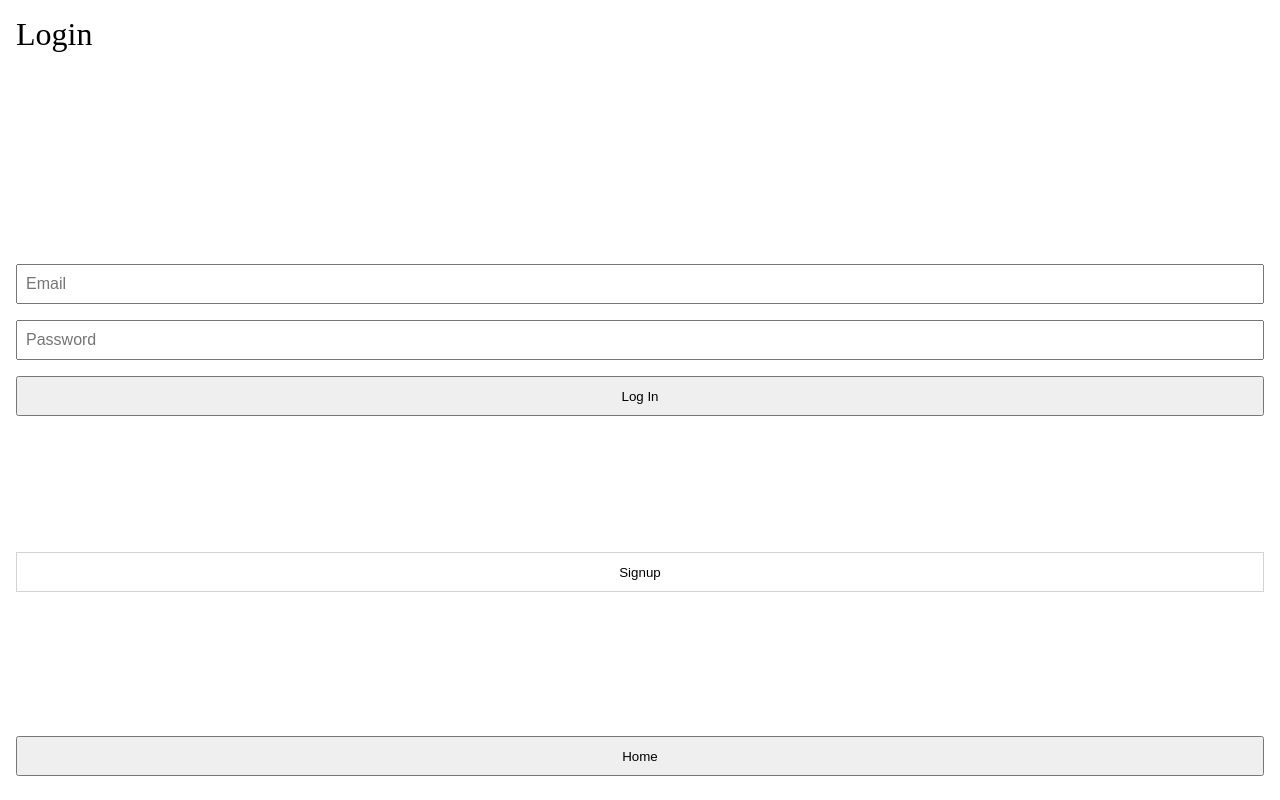
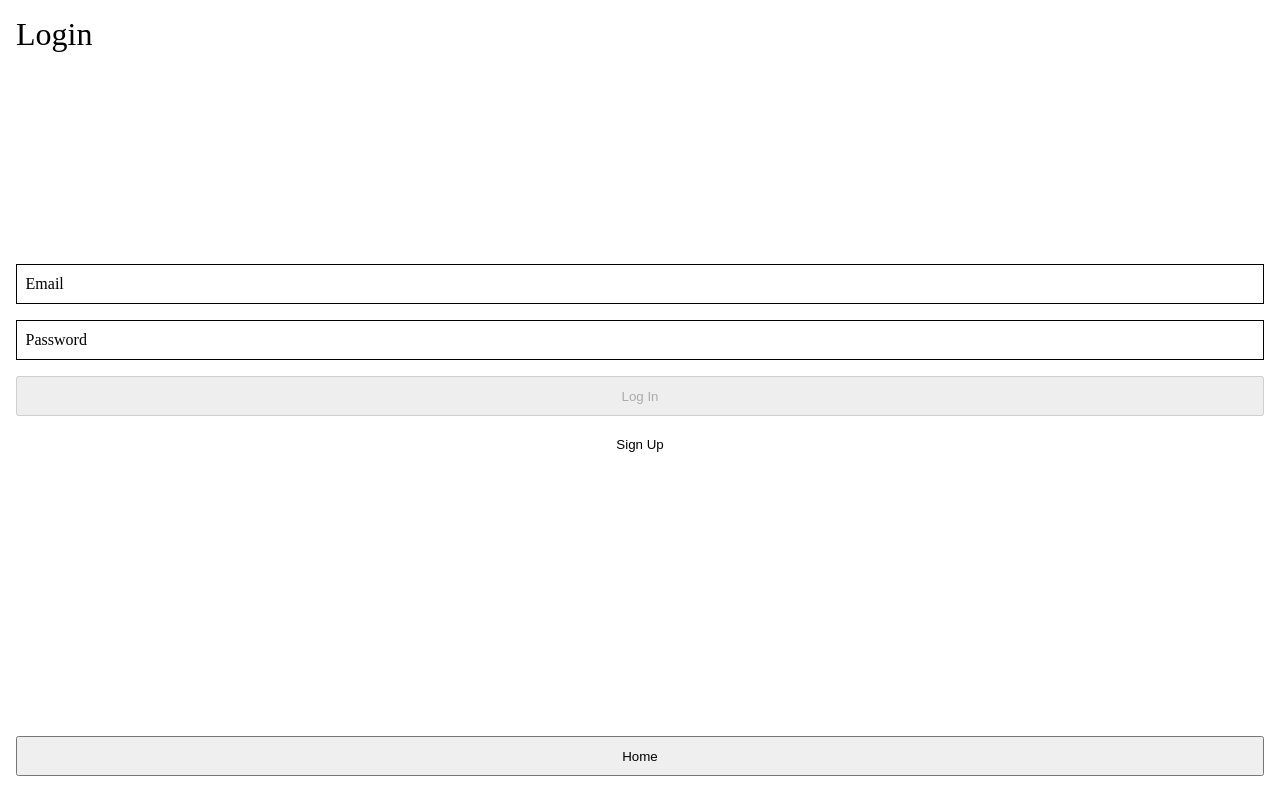
Before and after one commit to markymelnik/baller-blitz, a React (Vite) app in the folder client/: page /login in a window 1280 px wide. Built offline with nearby package versions, Linux system fonts and the light colour scheme; no server answers.

Commit message:
add floating labels to inputs

```diff
--- a/client/src/components/buttons/nav/NavigateToSignupButton.tsx
+++ b/client/src/components/buttons/nav/NavigateToSignupButton.tsx
@@ -10,7 +10,7 @@ export const NavigateToSignupButton = ({ addClass }: SignupButtonProps) => {
   return (
     <NavigateToButtonCreator
       toRoute={'/signup'}
-      buttonText={'Signup'}
+      buttonText={'Sign Up'}
       className={className}
     />
   );
--- a/client/src/components/forms/LoginForm/LoginForm.tsx
+++ b/client/src/components/forms/LoginForm/LoginForm.tsx
@@ -4,10 +4,9 @@ import { useNavigate } from 'react-router-dom';
 
 import { LoginCredentials } from '../../../types/authTypes.ts';
 import { AuthManager } from '../../../auth/AuthManager.ts';
-import './login-form.scss';
 import { AuthenticationError } from '../../../errors/ErrorClasses.ts';
 import { handleError } from '../../../errors/handleError.ts';
-import { NavigateToSignupButton } from '../../buttons/nav/NavigateToSignupButton.tsx';
+import './login-form.scss';
 
 export const LoginForm = () => {
   const navigate = useNavigate();
@@ -16,8 +15,13 @@ export const LoginForm = () => {
   const {
     register,
     handleSubmit,
+    watch,
     formState: { errors },
   } = useForm<LoginCredentials>();
+
+  const email = watch('email');
+  const password = watch('password');
+  const isSubmitDisabled: boolean = !email || !password;
 
   const handleLoginFormSubmit = async (formData: LoginCredentials) => {
     try {
@@ -31,37 +35,36 @@ export const LoginForm = () => {
   };
 
   return (
-    <>
-
     <form onSubmit={handleSubmit(handleLoginFormSubmit)} className='login-form'>
       <div className='login-form-heading'>Login</div>
       <div className='login-input-fields'>
-        <div className='login-email-field'>
-          {/* <label>Email</label> */}
+
+        <div className='login-email-field floating-label'>
           <input
             type='email'
-            placeholder='Email'
+            placeholder=' '
             {...register('email', { required: '*Email is required' })}
           />
+          <label htmlFor="email">Email</label>
           {errors.email && (
             <p className='login-error-message'>{errors.email.message}</p>
           )}
         </div>
-        <div className='login-password-field'>
-          {/* <label>Password</label> */}
+
+        <div className='login-password-field floating-label'>
           <input
             type='password'
-            placeholder='Password'
+            placeholder=' '
             {...register('password', { required: '*Password is required' })}
           />
+          <label htmlFor="password">Password</label>
           {errors.password && (
             <p className='login-error-message'>{errors.password.message}</p>
           )}
         </div>
+
       </div>
-      <button className='login-submit-btn' type="submit">Log In</button>
+      <button className='login-submit-btn' type="submit" disabled={isSubmitDisabled}>Log In</button>
     </form>
-    <NavigateToSignupButton addClass='login' />
-    </>
   );
 };
--- a/client/src/components/forms/LoginForm/login-form.scss
+++ b/client/src/components/forms/LoginForm/login-form.scss
@@ -18,12 +18,6 @@
 			display: flex;
 			flex-direction: column;
 
-			input {
-				height: 2.5rem;
-				font-size: 1rem;
-				padding: 0 0.5rem;
-			}
-
 			.login-error-message {
 				color: red;
 			}
@@ -34,12 +28,41 @@
 		height: 2.5rem;
 		margin: 0.5rem 0 0;
 	}
+
+	.floating-label {
+		position: relative;
+
+		input {
+			font-size: 1rem;
+			height: 2.5rem;
+			width: 100%;
+  		padding: 0.75rem;
+  		border: 1px solid black;
+  		outline: none;
+		}
+
+		label {
+			position: absolute;
+			left: 0;
+			top: 0.7rem;
+			padding: 0 0.25rem;
+			margin: 0 0 0 0.35rem;
+			pointer-events: none;
+			background: white;
+			transition: all 0.3s ease;
+		}
+
+		input:not(:placeholder-shown) + label,
+		input:focus + label {
+			top: -0.5rem;
+			left: 0;
+			font-size: 0.85rem;
+		}
+	}
 }
 
 .login {
-	display: flex;
-	justify-content: center;
-	align-items: center;
-	border: 1px solid lightgrey;
+	width: auto;
+	border: none;
 	background: none;
 }
--- a/client/src/components/forms/SignupForm/SignupForm.tsx
+++ b/client/src/components/forms/SignupForm/SignupForm.tsx
@@ -3,10 +3,9 @@ import { useNavigate } from 'react-router-dom';
 
 import { SignupCredentials } from '../../../types/authTypes.ts';
 import { AuthManager } from '../../../auth/AuthManager.ts';
-import './signup-form.scss';
 import { AuthenticationError } from '../../../errors/ErrorClasses.ts';
 import { handleError } from '../../../errors/handleError.ts';
-import { NavigateToLoginButton } from '../../buttons/nav/NavigateToLoginButton.tsx';
+import './signup-form.scss';
 
 export const SignupForm = () => {
   const navigate = useNavigate();
@@ -14,8 +13,13 @@ export const SignupForm = () => {
   const {
     register,
     handleSubmit,
+    watch,
     formState: { errors },
   } = useForm<SignupCredentials>();
+
+  const email = watch('email');
+  const password = watch('password');
+  const isSubmitDisabled: boolean = !email || !password;
 
   const handleSignupFormSubmit = async (formData: SignupCredentials) => {
     try {
@@ -29,37 +33,36 @@ export const SignupForm = () => {
   };
 
   return (
-    <>
     <form onSubmit={handleSubmit(handleSignupFormSubmit)} className='signup-form'>
       <div className='signup-form-heading'>Sign Up</div>
       <div className="signup-input-fields">
-      <div className='signup-email-field'>
-        {/* <label>Email</label> */}
+
+      <div className='signup-email-field floating-label'>
         <input
           type='email'
-          placeholder='Email'
+          placeholder= ' '
           {...register('email', { required: '*Email is required' })}
         />
+        <label htmlFor="email">Email</label>
         {errors.email && (
           <p className='signup-error-message'>{errors.email.message}</p>
         )}
       </div>
-      <div className='signup-password-field'>
-        {/* <label>Password</label> */}
+
+      <div className='signup-password-field floating-label'>
         <input
           type='password'
-          placeholder='Password'
+          placeholder= ' '
           {...register('password', { required: '*Password is required' })}
         />
+        <label htmlFor="password">Password</label>
         {errors.password && (
           <p className='signup-error-message'>{errors.password.message}</p>
         )}
       </div>
+
       </div>
-
-      <button className='signup-submit-btn' type='submit'>Sign Up</button>
+      <button className='signup-submit-btn' type='submit' disabled={isSubmitDisabled}>Sign Up</button>
     </form>
-    <NavigateToLoginButton addClass='signup' />
-    </>
   );
 };
--- a/client/src/components/forms/SignupForm/signup-form.scss
+++ b/client/src/components/forms/SignupForm/signup-form.scss
@@ -18,30 +18,51 @@
 			display: flex;
 			flex-direction: column;
 
-			input {
-				height: 2.5rem;
-				font-size: 1rem;
-				padding: 0 0.5rem;
-			}
-
 			.signup-error-message {
 				color: red;
 			}
 		}
-
 	}
 
 	.signup-submit-btn {
 		height: 2.5rem;
 		margin: 0.5rem 0 0;
 	}
+
+	.floating-label {
+		position: relative;
+
+		input {
+			font-size: 1rem;
+			height: 2.5rem;
+			width: 100%;
+  		padding: 0.75rem;
+  		border: 1px solid black;
+  		outline: none;
+		}
+
+		label {
+			position: absolute;
+			left: 0;
+			top: 0.7rem;
+			padding: 0 0.25rem;
+			margin: 0 0 0 0.35rem;
+			pointer-events: none;
+			background: white;
+			transition: all 0.3s ease;
+		}
+
+		input:not(:placeholder-shown) + label,
+		input:focus + label {
+			top: -0.5rem;
+			left: 0;
+			font-size: 0.85rem;
+		}
+	}
 }
 
-
 .signup {
-	display: flex;
-	justify-content: center;
-	align-items: center;
-	border: 1px solid lightgrey;
+	width: auto;
+	border: none;
 	background: none;
 }
--- a/client/src/routes/pages/LoginPage.tsx
+++ b/client/src/routes/pages/LoginPage.tsx
@@ -1,10 +1,14 @@
 import { LoginForm } from '../../components/forms/LoginForm/LoginForm.tsx';
 import { NavigateToHomeButton } from '../../components/buttons/nav/NavigateToHomeButton.tsx';
+import { NavigateToSignupButton } from '../../components/buttons/nav/NavigateToSignupButton.tsx';
 
 export const LoginPage = () => {
   return (
     <div className='login-page'>
-      <LoginForm />
+      <div className="login-form-wrapper">
+        <LoginForm />
+        <NavigateToSignupButton addClass='login' />
+      </div>
       <NavigateToHomeButton />
     </div>
   );
--- a/client/src/routes/pages/SignupPage.tsx
+++ b/client/src/routes/pages/SignupPage.tsx
@@ -1,10 +1,14 @@
 import { SignupForm } from '../../components/forms/SignupForm/SignupForm.tsx';
 import { NavigateToHomeButton } from '../../components/buttons/nav/NavigateToHomeButton.tsx';
+import { NavigateToLoginButton } from '../../components/buttons/nav/NavigateToLoginButton.tsx';
 
 export const SignupPage = () => {
   return (
     <div className='signup-page'>
-      <SignupForm />
+      <div className="signup-page-wrapper">
+        <SignupForm />
+        <NavigateToLoginButton addClass='signup' />
+      </div>
       <NavigateToHomeButton />
     </div>
   );
```
